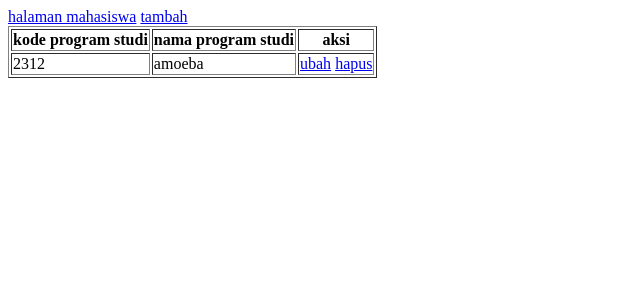
After one commit to Tuturam25/pemantapan, a PHP site: page /studi.php in a window 1280 px wide. The commit adds this page. Shown: the top 300 px of the page, without its empty margins (0-640 px from the left). Run offline with PHP 8.4, Linux system fonts and the light colour scheme; data comes from the database, SQL or seed files in the repository; both versions use the stored data as it was before the commit.

Commit message:
tambah crud program studi

```diff
--- /dev/null
+++ b/studi.php
@@ -0,0 +1,70 @@
+<?php
+include 'koneksi.php';
+
+if (isset($_GET['ubah'])) {
+    $kueri = mysqli_query($koneks, "select * from programstudi where id_studi = $_GET[ubah]");
+    $rows = mysqli_fetch_assoc($kueri);
+} else {
+    $kueri = mysqli_query($koneks, 'select * from programstudi');
+}
+
+if (isset($_POST['ubah'])) {
+    mysqli_query($koneks, "update programstudi set kodeProgramStudi = '$_POST[kps]', namaProgramStudi = '$_POST[nps]' where id_studi = $_POST[id]");
+    header('location: studi.php');
+}
+
+if (isset($_POST['tambah'])) {
+    mysqli_query($koneks, "insert into programstudi values('', '$_POST[kps]', '$_POST[nps]')");
+    header('location: studi.php');
+}
+if (isset($_GET['hapus'])) {
+    mysqli_query($koneks, "delete from programstudi where id_studi = $_GET[hapus]");
+    header('location: studi.php');
+}
+?>
+
+<a href="admin.php">halaman mahasiswa</a>
+
+<?php if (!isset($_GET['tambah'])) { ?>
+    <a href="?tambah">tambah</a>
+<?php } ?>
+<?php if (isset($_GET['tambah'])) : ?>
+    <a href="admin.php">batal</a>
+    <form action="" method="post">
+        <label for="">kode program studi</label>
+        <input type="text" name="kps">
+        <label for="">nama program studi</label>
+        <input type="text" name="nps">
+        <button name="tambah">tambah</button>
+    </form>
+<?php endif;
+if (!isset($_GET['ubah'])) : ?>
+    <table border="1">
+        <tr>
+            <th>kode program studi</th>
+            <th>nama program studi</th>
+            <th>aksi</th>
+        </tr>
+        <?php foreach ($kueri as $row) : ?>
+            <tr>
+                <td><?= $row['kodeProgramStudi'] ?></td>
+                <td><?= $row['namaProgramStudi'] ?></td>
+                <td>
+                    <a href="?ubah=<?= $row['id_studi'] ?>">ubah</a>
+                    <a href="?hapus=<?= $row['id_studi'] ?>">hapus</a>
+                </td>
+            </tr>
+        <?php endforeach ?>
+    </table>
+<?php elseif (isset($_GET['ubah'])) : ?>
+    <br>
+    <a href="studi.php">kembali</a>
+    <form action="" method="post">
+        <input type="hidden" name="id" value="<?= $rows['id_studi'] ?>">
+        <label for="">kode program studi</label>
+        <input type="text" name="kps" value="<?= $rows['kodeProgramStudi'] ?>">
+        <label for="">nama program studi</label>
+        <input type="text" name="nps" value="<?= $rows['namaProgramStudi'] ?>">
+        <button name="ubah">ubah</button>
+    </form>
+<?php endif ?>
```
Also changed, not shown: admin.php (+54 -9 lines), index.php (+32 -2 lines), univ.sql (+16 -34 lines).
